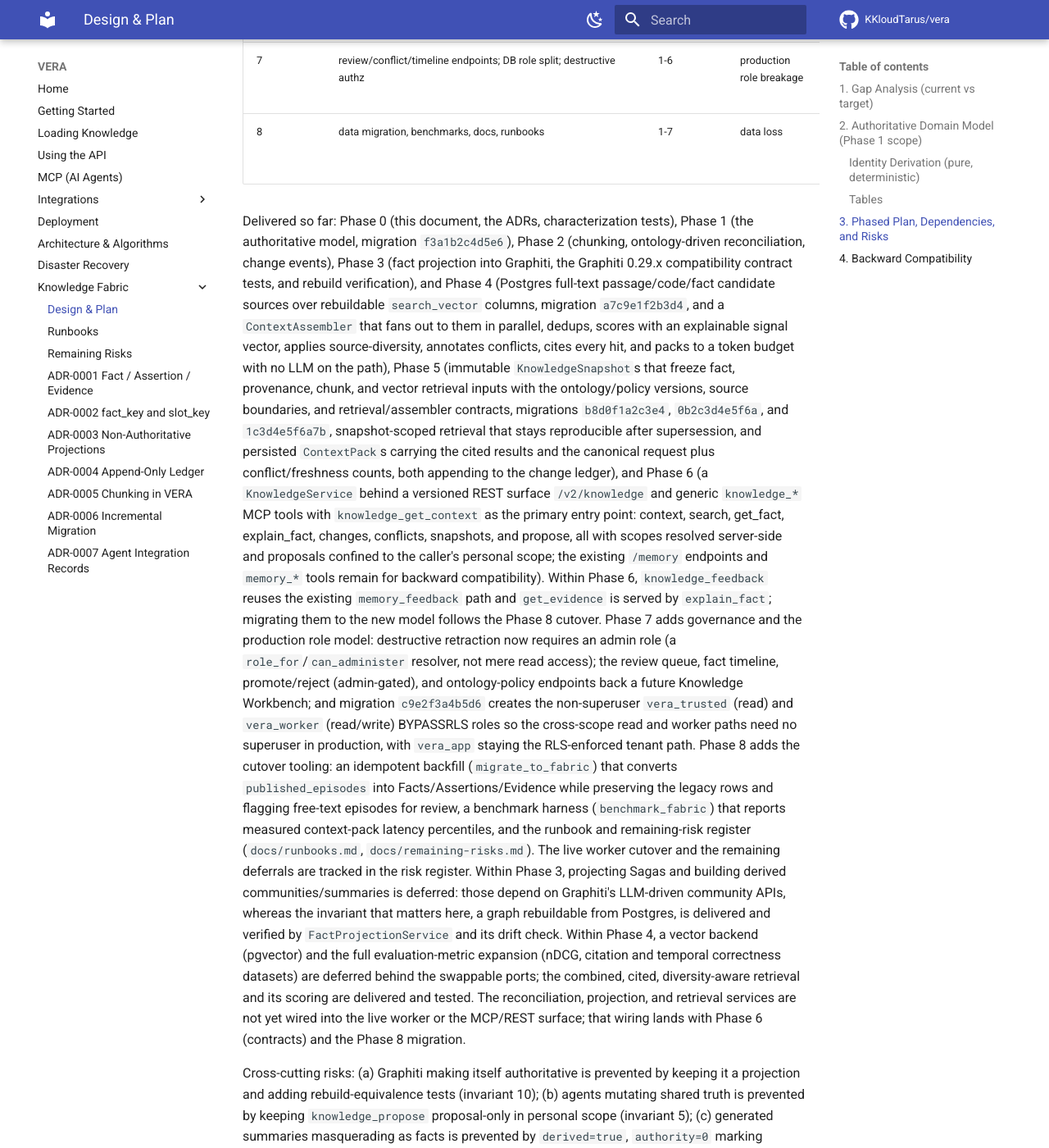
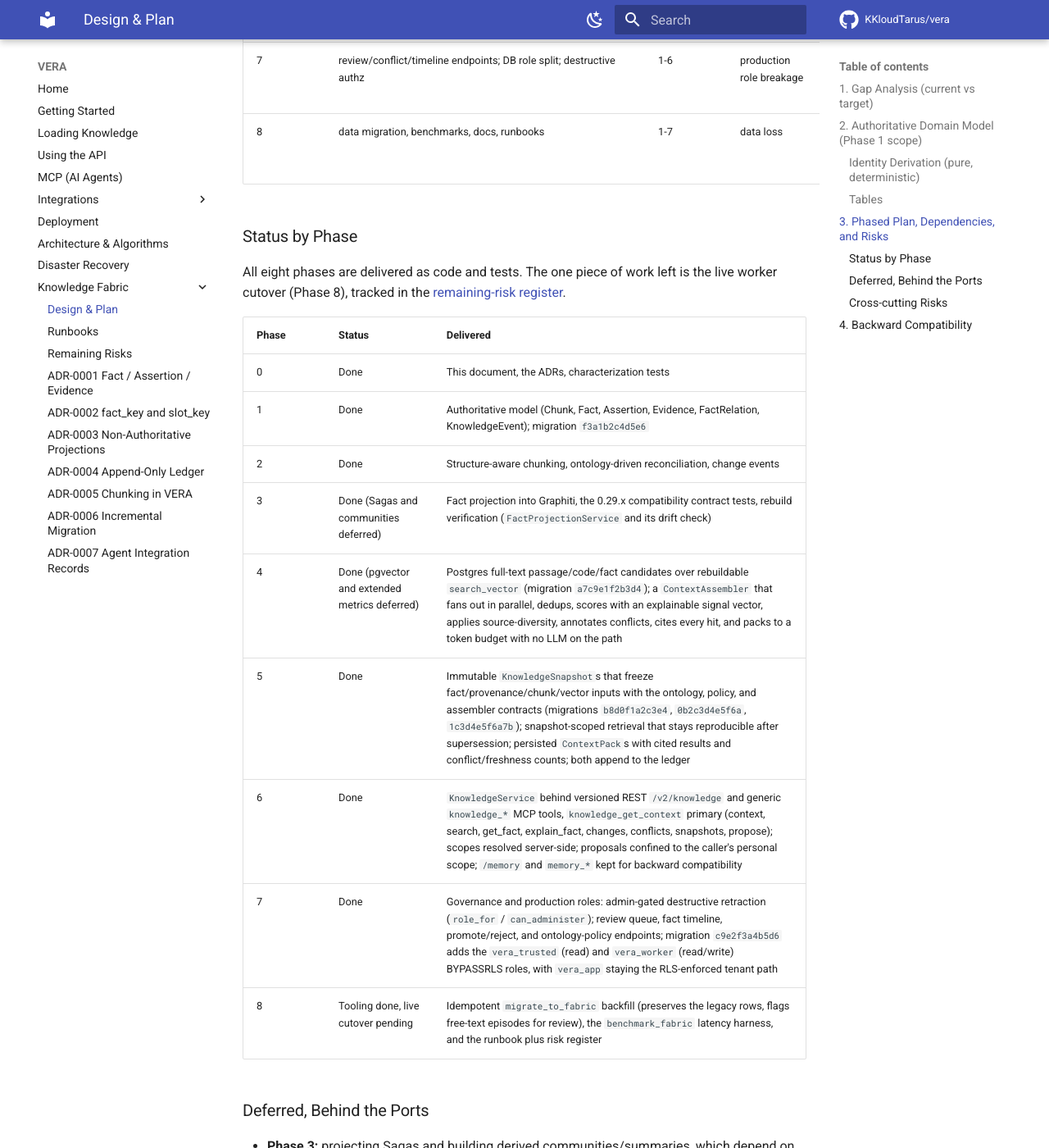
Before and after one commit to KKloudTarus/vera, an MkDocs documentation site: the page built from docs/design/knowledge-fabric.md, in a window 1280 px wide and 1400 px high, scrolled down 4301 px. Shown: the whole window at 82% size. Built offline with MkDocs 1.6.1 and Material for MkDocs 9.7.7, drawn with Linux system fonts in a browser that asks for light colours; comment, search, counter and statistics services are not loaded; some of the changed text lies outside the part shown.

Commit message:
docs: make Knowledge Fabric phase status a table, not a wall of prose (#46)
The 'Delivered so far' section was one ~40-line paragraph covering Phase 0-8 plus deferrals,
which renders as an unreadable block on the docs site. Split it into a per-phase status table,
a Deferred list, and bulleted cross-cutting risks. Same facts, scannable.

```diff
--- a/docs/design/knowledge-fabric.md
+++ b/docs/design/knowledge-fabric.md
@@ -101,54 +101,44 @@ Phases are sequential where they share schema; independent within a phase.
 | 7 | review/conflict/timeline endpoints; DB role split; destructive authz | 1-6 | production role breakage | new roles behind migration; tests under real roles |
 | 8 | data migration, benchmarks, docs, runbooks | 1-7 | data loss | uncertain rows flagged for review; documented rollback |
 
-Delivered so far: Phase 0 (this document, the ADRs, characterization tests), Phase 1 (the
-authoritative model, migration `f3a1b2c4d5e6`), Phase 2 (chunking, ontology-driven
-reconciliation, change events), Phase 3 (fact projection into Graphiti, the Graphiti 0.29.x
-compatibility contract tests, and rebuild verification), and Phase 4 (Postgres full-text
-passage/code/fact candidate sources over rebuildable `search_vector` columns, migration
-`a7c9e1f2b3d4`, and a `ContextAssembler` that fans out to them in parallel, dedups, scores
-with an explainable signal vector, applies source-diversity, annotates conflicts, cites
-every hit, and packs to a token budget with no LLM on the path), Phase 5 (immutable
-`KnowledgeSnapshot`s that freeze fact, provenance, chunk, and vector retrieval inputs with the
-ontology/policy versions, source boundaries, and retrieval/assembler contracts, migrations
-`b8d0f1a2c3e4`, `0b2c3d4e5f6a`, and `1c3d4e5f6a7b`,
-snapshot-scoped retrieval that stays
-reproducible after supersession, and persisted `ContextPack`s carrying the cited results and
-the canonical request plus conflict/freshness counts, both appending to the change ledger), and
-Phase 6 (a
-`KnowledgeService` behind a versioned REST surface `/v2/knowledge` and generic `knowledge_*`
-MCP tools with `knowledge_get_context` as the primary entry point: context, search,
-get_fact, explain_fact, changes, conflicts, snapshots, and propose, all with scopes resolved
-server-side and proposals confined to the caller's personal scope; the existing `/memory`
-endpoints and `memory_*` tools remain for backward compatibility). Within Phase 6,
-`knowledge_feedback` reuses the existing `memory_feedback` path and `get_evidence` is served
-by `explain_fact`; migrating them to the new model follows the Phase 8 cutover. Phase 7 adds
-governance and the production role model: destructive retraction now requires an admin role
-(a `role_for`/`can_administer` resolver, not mere read access); the review queue, fact
-timeline, promote/reject (admin-gated), and ontology-policy endpoints back a future Knowledge
-Workbench; and migration `c9e2f3a4b5d6` creates the non-superuser `vera_trusted` (read) and
-`vera_worker` (read/write) BYPASSRLS roles so the cross-scope read and worker paths need no
-superuser in production, with `vera_app` staying the RLS-enforced tenant path. Phase 8 adds
-the cutover tooling: an idempotent backfill (`migrate_to_fabric`) that converts
-`published_episodes` into Facts/Assertions/Evidence while preserving the legacy rows and
-flagging free-text episodes for review, a benchmark harness (`benchmark_fabric`) that reports
-measured context-pack latency percentiles, and the runbook and remaining-risk register
-(`docs/runbooks.md`, `docs/remaining-risks.md`). The live worker cutover and the remaining
-deferrals are tracked in the risk register. Within Phase 3, projecting
-Sagas and building derived communities/summaries is deferred: those depend on Graphiti's
-LLM-driven community APIs, whereas the invariant that matters here, a graph rebuildable from
-Postgres, is delivered and verified by `FactProjectionService` and its drift check. Within
-Phase 4, a vector backend (pgvector) and the full evaluation-metric expansion (nDCG, citation
-and temporal correctness datasets) are deferred behind the swappable ports; the combined,
-cited, diversity-aware retrieval and its scoring are delivered and tested. The reconciliation,
-projection, and retrieval services are not yet wired into the live worker or the MCP/REST
-surface; that wiring lands with Phase 6 (contracts) and the Phase 8 migration.
+### Status by Phase
 
-Cross-cutting risks: (a) Graphiti making itself authoritative is prevented by keeping it a
-projection and adding rebuild-equivalence tests (invariant 10); (b) agents mutating shared
-truth is prevented by keeping `knowledge_propose` proposal-only in personal scope
-(invariant 5); (c) generated summaries masquerading as facts is prevented by `derived=true`,
-`authority=0` marking (invariant 11).
+All eight phases are delivered as code and tests. The one piece of work left is the live
+worker cutover (Phase 8), tracked in the [remaining-risk register](../remaining-risks.md).
+
+| Phase | Status | Delivered |
+|-------|--------|-----------|
+| 0 | Done | This document, the ADRs, characterization tests |
+| 1 | Done | Authoritative model (Chunk, Fact, Assertion, Evidence, FactRelation, KnowledgeEvent); migration `f3a1b2c4d5e6` |
+| 2 | Done | Structure-aware chunking, ontology-driven reconciliation, change events |
+| 3 | Done (Sagas and communities deferred) | Fact projection into Graphiti, the 0.29.x compatibility contract tests, rebuild verification (`FactProjectionService` and its drift check) |
+| 4 | Done (pgvector and extended metrics deferred) | Postgres full-text passage/code/fact candidates over rebuildable `search_vector` (migration `a7c9e1f2b3d4`); a `ContextAssembler` that fans out in parallel, dedups, scores with an explainable signal vector, applies source-diversity, annotates conflicts, cites every hit, and packs to a token budget with no LLM on the path |
+| 5 | Done | Immutable `KnowledgeSnapshot`s that freeze fact/provenance/chunk/vector inputs with the ontology, policy, and assembler contracts (migrations `b8d0f1a2c3e4`, `0b2c3d4e5f6a`, `1c3d4e5f6a7b`); snapshot-scoped retrieval that stays reproducible after supersession; persisted `ContextPack`s with cited results and conflict/freshness counts; both append to the ledger |
+| 6 | Done | `KnowledgeService` behind versioned REST `/v2/knowledge` and generic `knowledge_*` MCP tools, `knowledge_get_context` primary (context, search, get_fact, explain_fact, changes, conflicts, snapshots, propose); scopes resolved server-side; proposals confined to the caller's personal scope; `/memory` and `memory_*` kept for backward compatibility |
+| 7 | Done | Governance and production roles: admin-gated destructive retraction (`role_for` / `can_administer`); review queue, fact timeline, promote/reject, and ontology-policy endpoints; migration `c9e2f3a4b5d6` adds the `vera_trusted` (read) and `vera_worker` (read/write) BYPASSRLS roles, with `vera_app` staying the RLS-enforced tenant path |
+| 8 | Tooling done, live cutover pending | Idempotent `migrate_to_fabric` backfill (preserves the legacy rows, flags free-text episodes for review), the `benchmark_fabric` latency harness, and the runbook plus risk register |
+
+### Deferred, Behind the Ports
+
+- **Phase 3:** projecting Sagas and building derived communities/summaries, which depend on
+  Graphiti's LLM-driven community APIs. The invariant that matters, a graph rebuildable from
+  Postgres, is delivered and verified.
+- **Phase 4:** a pgvector vector backend and the full evaluation-metric expansion (nDCG,
+  citation and temporal-correctness datasets). The combined, cited, diversity-aware retrieval
+  and its scoring are delivered and tested.
+- **Live wiring:** the reconciliation, projection, and retrieval services are not yet wired
+  into the live worker; that cutover lands with the Phase 8 migration. Until then
+  `knowledge_feedback` reuses the `memory_feedback` path and `get_evidence` is served by
+  `explain_fact`.
+
+### Cross-cutting Risks
+
+- Graphiti making itself authoritative is prevented by keeping it a projection and adding
+  rebuild-equivalence tests (invariant 10).
+- Agents mutating shared truth is prevented by keeping `knowledge_propose` proposal-only in
+  personal scope (invariant 5).
+- Generated summaries masquerading as facts is prevented by the `derived=true`, `authority=0`
+  marking (invariant 11).
 
 ## 4. Backward Compatibility
 
```
